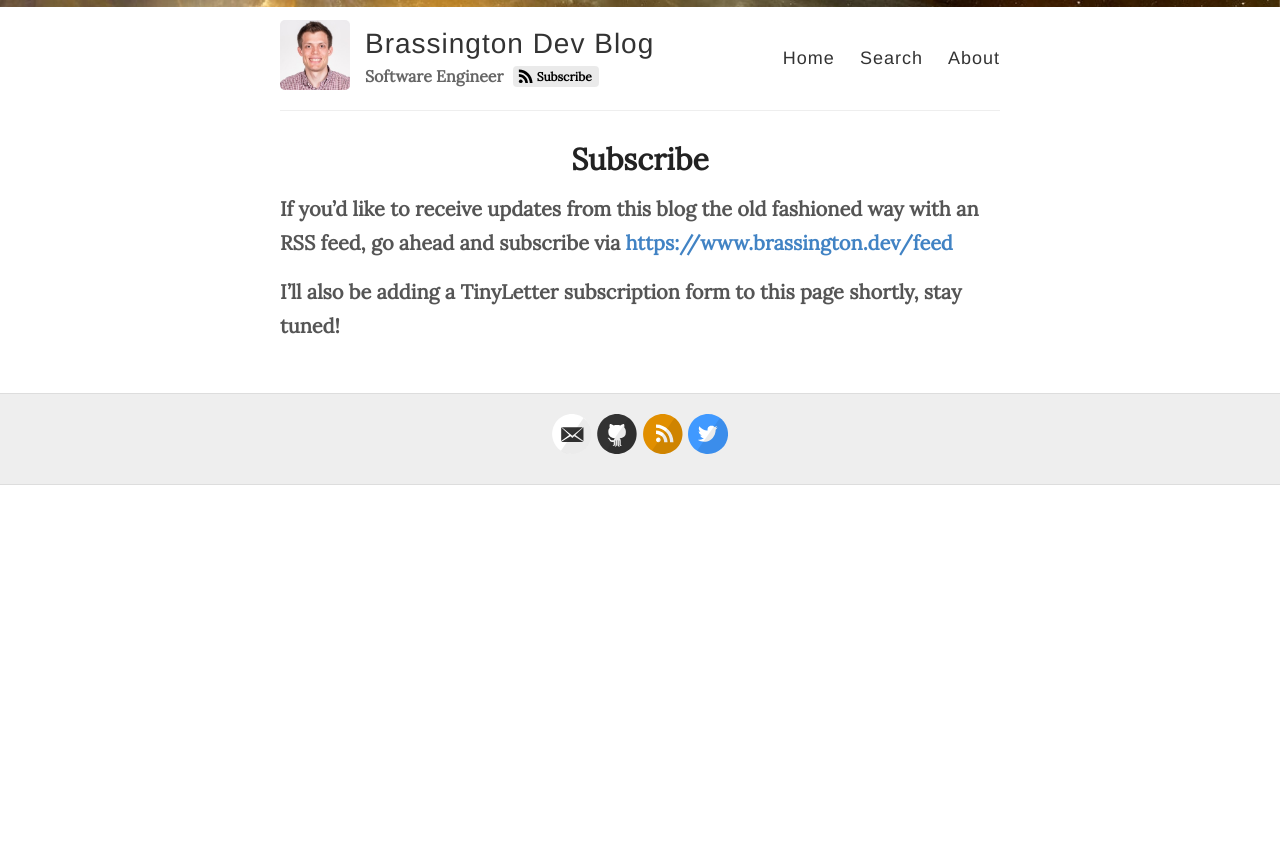
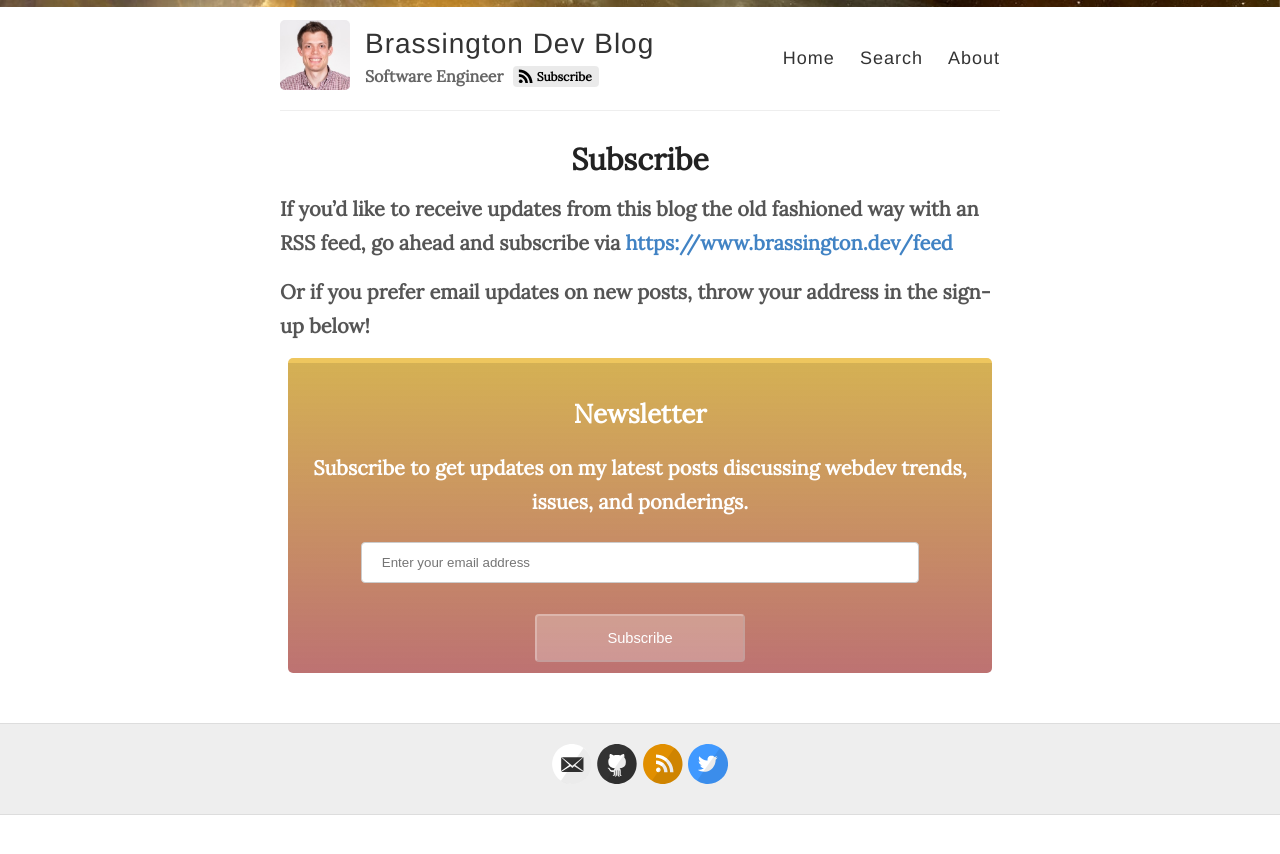
Before and after one commit to machineloop/brassington.dev, a Jekyll site: the page built from _pages/subscribe.md, in a window 1280 px wide. Shown: the top 854 px of the page. Built offline with Jekyll 4.4.1, drawn with Linux system fonts in a browser that asks for light colours.

Commit message:
Update subscribe.md

```diff
--- a/_pages/subscribe.md
+++ b/_pages/subscribe.md
@@ -6,4 +6,12 @@ permalink: /subscribe/
 
 If you'd like to receive updates from this blog the old fashioned way with an RSS feed, go ahead and subscribe via [https://www.brassington.dev/feed](https://www.brassington.dev/feed)
 
-I'll also be adding a TinyLetter subscription form to this page shortly, stay tuned!
+Or if you prefer email updates on new posts, throw your address in the sign-up below!
+
+<form class="tinyletterForm" action="https://tinyletter.com/brassingtondev" method="post" target="popupwindow" onsubmit="window.open('https://tinyletter.com/brassingtondev', 'popupwindow', 'scrollbars=yes,width=800,height=600');return true">
+  <h3>Newsletter</h3>
+  <p><label for="tlemail">Subscribe to get updates on my latest posts discussing webdev trends, issues, and ponderings.</label></p>
+  <p><input type="text" name="email" id="tlemail" class="tlemail" placeholder="Enter your email address" /></p>
+  <input type="hidden" value="1" name="embed"/>
+  <input type="submit" value="Subscribe" class="subscribeBtn" />
+</form>
```
